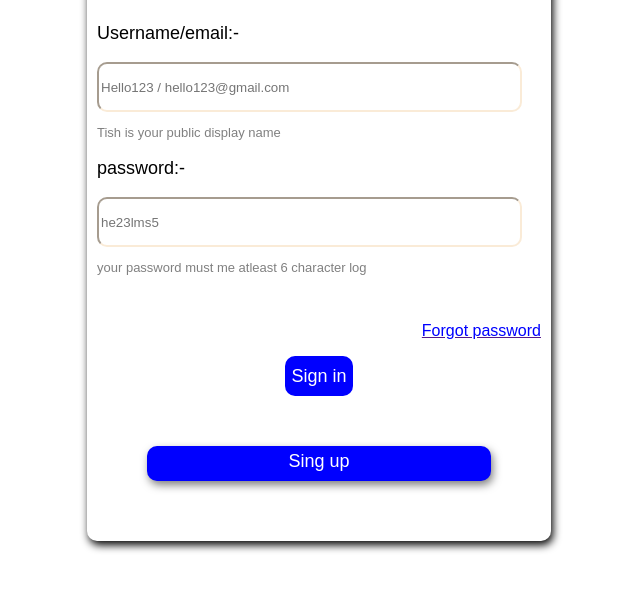
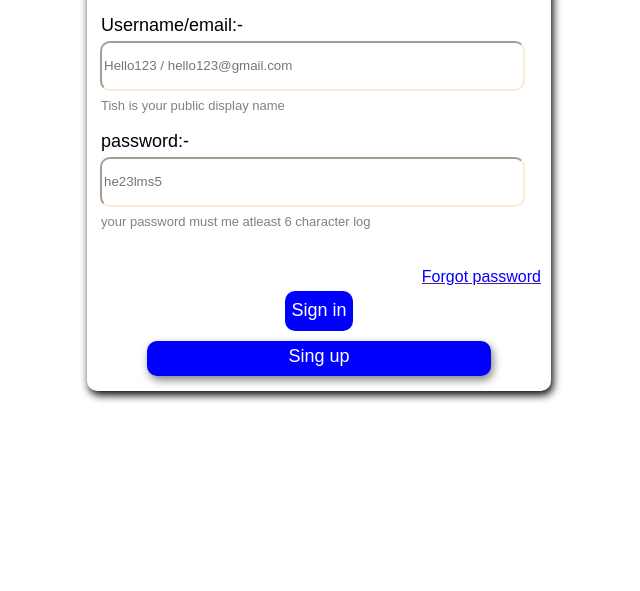
Before and after one commit to CoderHermit/login_box, a plain HTML site: page index.html in a window 1280 px wide. Shown: the part 107-698 px from the top of the page, without its empty margins (321-961 px from the left). Drawn offline with Linux system fonts and the light colour scheme.

Commit message:
Add files via upload

```diff
--- a/style.css
+++ b/style.css
@@ -15,15 +15,19 @@
 }
 #d4,#d8{
     font-size: large;
+    margin-left: 4px;
 }
 #d6,#d10{
     border-radius: 10px;
     border-color: antiquewhite;
     height: 50px;
+    margin-left: 3px;
 }
 #d7,#d11{
     font-size: small;
     color: gray;
+    margin-top: 2px;
+    margin-left: 4px;
 }
 #d12{
     text-align: center;
@@ -47,12 +51,16 @@
     font-size: large;
     margin: 50px;
     padding: 5px;
+    margin-top: 5px;
     border: none;
     border-radius: 10px;
     color: white;
     height: 25px;
     background-color: blue;
     box-shadow: 2px 4px 8px rgba(0,0,0,0.5);
+}
+#d1,#d4,#d8,#d6,#d10,#d7,#d11,#d12,#d14,#d16,#d18,#d19{
+    margin-bottom: 5px;
 }
 input{
     transition: transform 0.4s;
```
